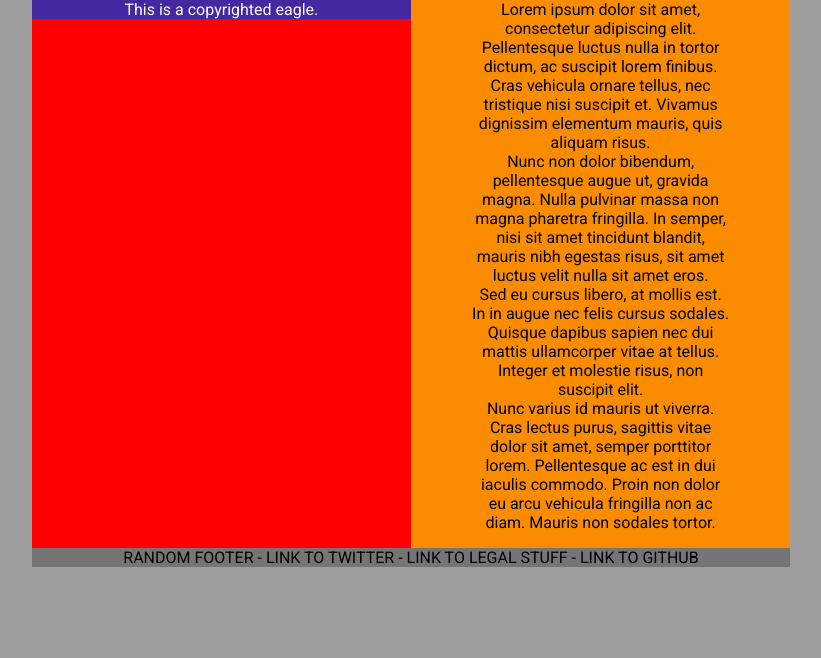
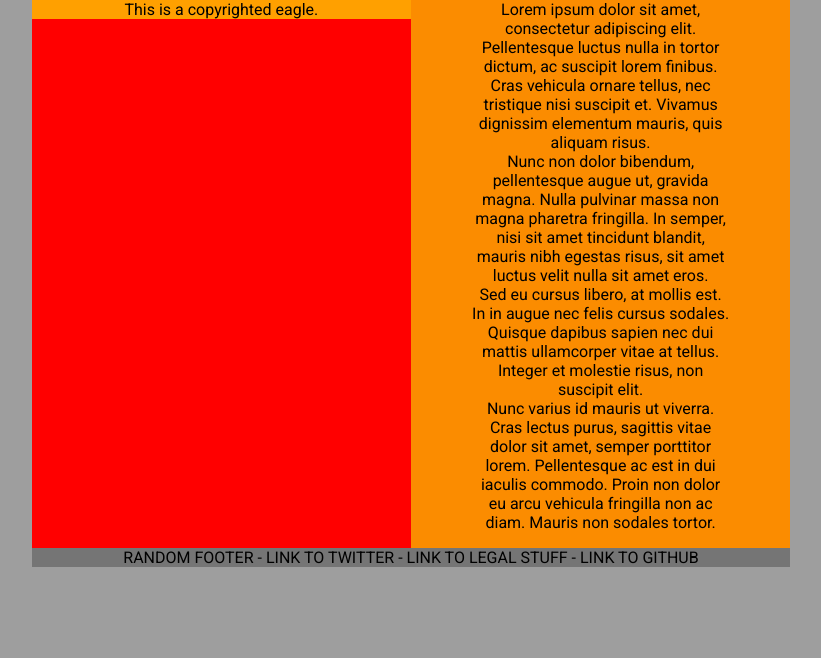
Before and after one commit to MrFlash67/website-template, a plain HTML site: page index.html in a window 1280 px wide. Shown: the part 142-800 px from the top of the page, without its empty margins (229-1050 px from the left). Drawn offline with Linux system fonts and the light colour scheme.

Commit message:
Colours are now slightly better.

```diff
--- a/style.css
+++ b/style.css
@@ -100,9 +100,8 @@ article p {
 section {
     font-family: 'Roboto', sans-serif;
     height: 100%;
-    background-color: #4527A0;
+    background-color: #FFA000;
     text-align: center;
-    color: #FAFAFA;
 }
 section.half {
     width: 50%;
```
